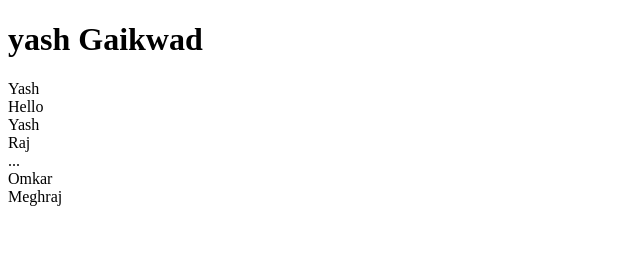
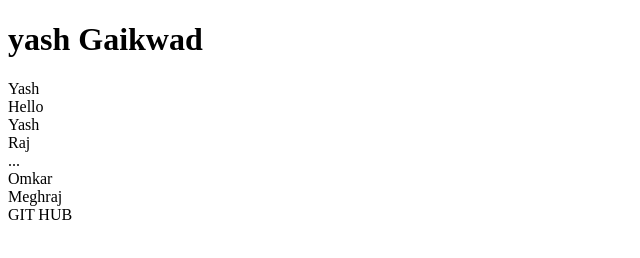
Before and after one commit to 45YashGaikwad/WAD-, a plain HTML site: page index.html in a window 1280 px wide. Shown: the full height of the page, 0-640 px from the left. Drawn offline with Linux system fonts and the light colour scheme.

Commit message:
Third commit

```diff
--- a/index.html
+++ b/index.html
@@ -14,5 +14,6 @@
     <div>...</div>
     <div>Omkar</div>
     <div>Meghraj</div>
+    <div>GIT HUB </div>
 </body>
 </html>
```
